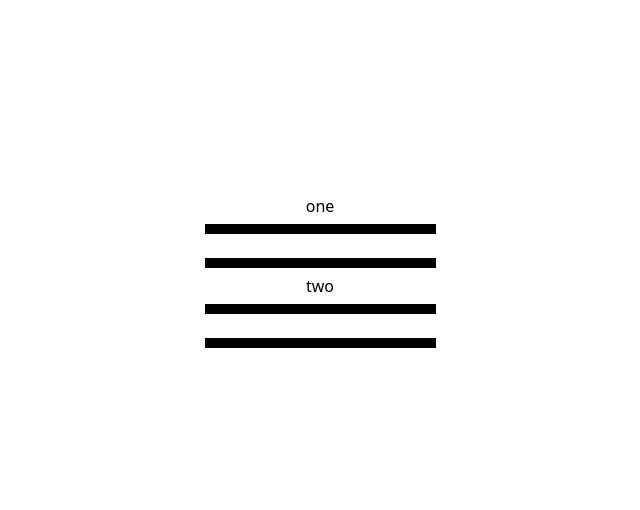
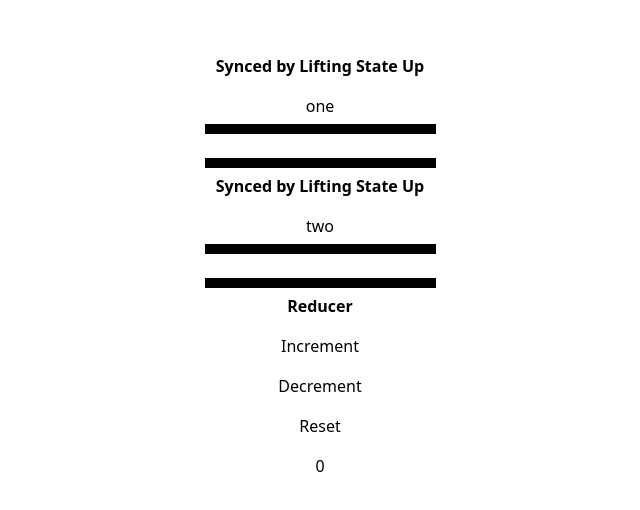
Before and after one commit to raygaeta/react-practice, a React (Vite) app: page / in a window 1280 px wide. Shown: the part 134-644 px from the top of the page, without its empty margins (320-960 px from the left). Built offline with nearby package versions, Linux system fonts and the light colour scheme.

Commit message:
Added useReducer with switch implementation

```diff
--- a/src/App.jsx
+++ b/src/App.jsx
@@ -2,6 +2,7 @@ import {useState} from 'react';
 
 import Form from './components/Form.jsx';
 import Synced from './components/Synced.jsx';
+import Reducer from './components/Reducer.jsx';
 
 let statuses = [
   'empty',
@@ -32,6 +33,7 @@ export default function App({}) {
 
       <Synced label="one" text={text} onChange={handleText}/>
       <Synced label="two" text={text} onChange={handleText}/>
+      <Reducer />
     </div>
   );
 }
--- a/src/components/Form.jsx
+++ b/src/components/Form.jsx
@@ -3,6 +3,8 @@ export default function Form({ status }) {
       return <h1>That's right!</h1>
     }
     return (
+      <>
+      <h1><b>Form</b></h1>
       <form>
         <textarea disabled={
           status === 'submitting'
@@ -20,5 +22,6 @@ export default function Form({ status }) {
           </p>
         }
       </form>
+      </>
     );
   }
--- /dev/null
+++ b/src/components/Reducer.jsx
@@ -0,0 +1,34 @@
+import {useReducer} from 'react'
+
+const countReducer = (state, action) =>
+{
+    switch(action.type)
+    {
+        case 'increment' :
+            {
+                return state + 1
+            }
+        case 'decrement' :
+            {
+                return state - 1
+            }
+        case 'reset' :
+            {
+                return 0
+            }
+    }
+}
+export default function Reducer()
+{
+    const [count, dispatch] = useReducer(countReducer, 0)
+
+    return (
+        <div className='flex flex-col items-center gap-4'>
+            <h1><b>Reducer</b></h1>
+            <button onClick={() => dispatch({type : 'increment'})}>Increment</button>
+            <button onClick={()=> dispatch({type : 'decrement'})}>Decrement</button>
+            <button onClick={()=> dispatch({ type: 'reset'})}>Reset</button>
+            {count}
+        </div>
+    )
+}
--- a/src/components/Synced.jsx
+++ b/src/components/Synced.jsx
@@ -2,6 +2,7 @@ export default function Synced({label, text, onChange})
 {
     return (
         <>
+        <h1><b>Synced by Lifting State Up</b></h1>
         {label}
             <input style={{outline: '10px solid black'}} value={text} onChange={onChange}/>
         </>
```
Also changed, not shown: src/components/ObjectType.jsx (renamed from src/components/ObjectType.tsx), src/components/Restaurant.jsx (renamed from src/components/Restaurant.tsx), src/components/Users.jsx (renamed from src/components/Users.tsx).
